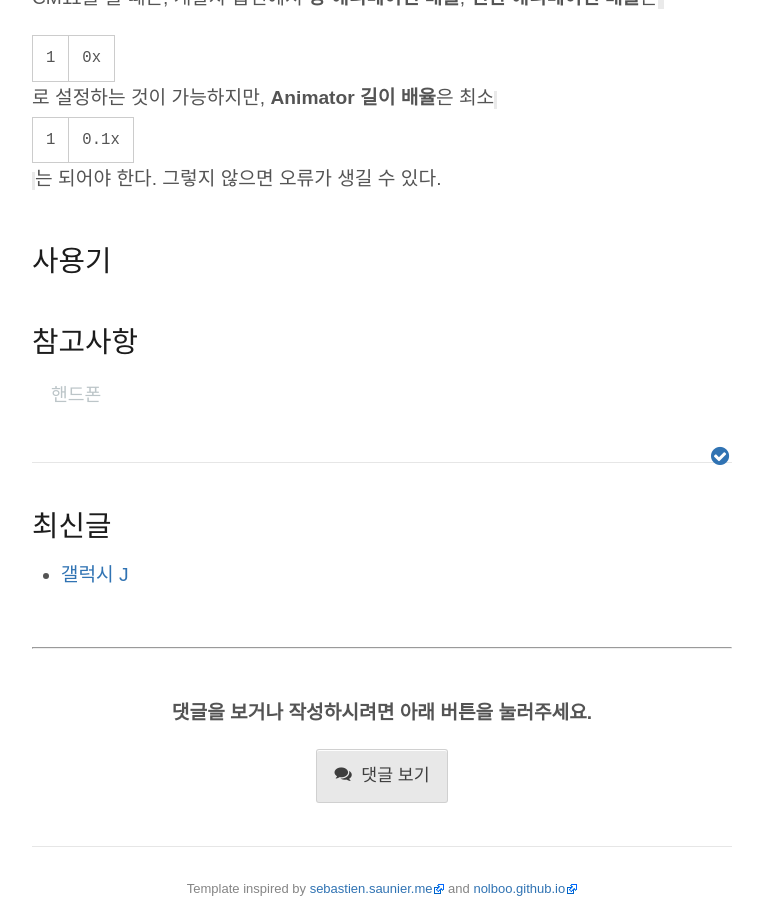
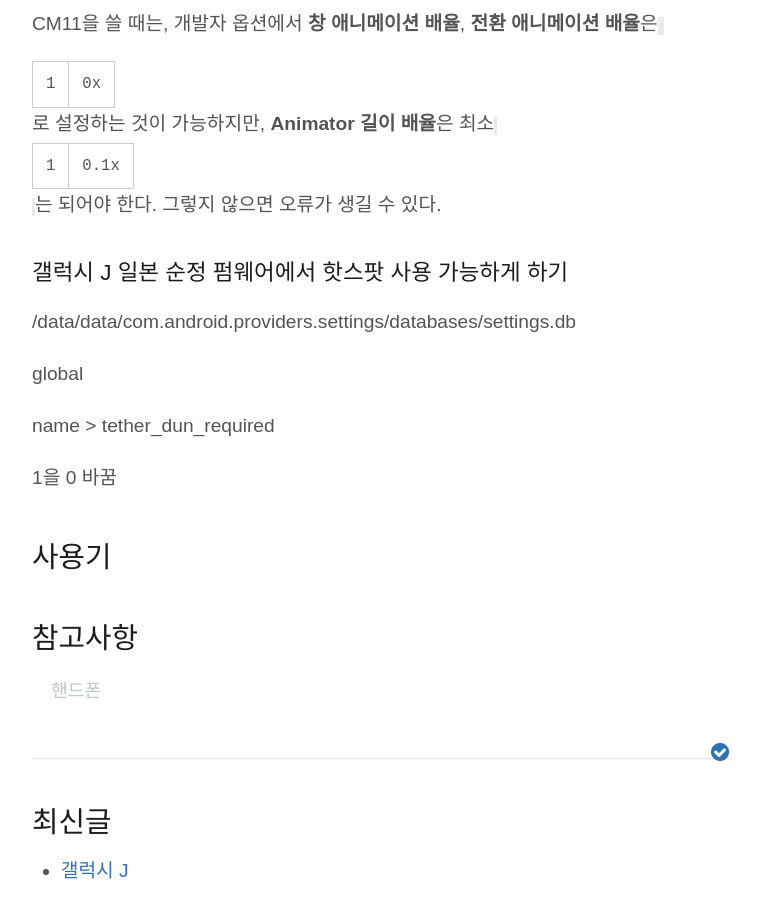
Before and after one commit to kalkin7/wiki, a Jekyll site: the page built from _posts/2014-10-26-galaxy-j.md, in a window 1280 px wide and 900 px high, scrolled down 12527 px. Shown: the whole window, without its empty margins (258-1021 px from the left). Built offline with Jekyll 4.4.1, drawn with Linux system fonts in a browser that asks for light colours; some of the changed text lies outside the part shown.

Commit message:
Wiki Update

```diff
--- a/_posts/2014-10-26-galaxy-j.md
+++ b/_posts/2014-10-26-galaxy-j.md
@@ -277,11 +277,10 @@ http://cafe.naver.com/refurbishfactory/930
 
 
 
-
-
 ### KT에서 HD Voice 사용하기
 
 LTE를 지원하는 해외폰에 LTE 요금제를 사용하는 KT 유심을 꽂으면 기본적으로 기기명이 **openmodel2**로 등록된다. 이것을 114나 대리점을 통해서 **PTA-TYPE3 HD**로 바꿔주면 HD Voice 사용이 가능해진다. 하지만 Volte는 사용이 불가능하다.
+
 
 
 
@@ -292,6 +291,20 @@ CM11을 쓸 때는, 개발자 옵션에서 **창 애니메이션 배율**, **전
 
 
 
+### 갤럭시 J 일본 순정 펌웨어에서 핫스팟 사용 가능하게 하기
+
+/data/data/com.android.providers.settings/databases/settings.db
+
+global
+
+name > tether_dun_required
+
+1을 0 바꿈
+
+
+
+
+
 ## 사용기
 
 
```
